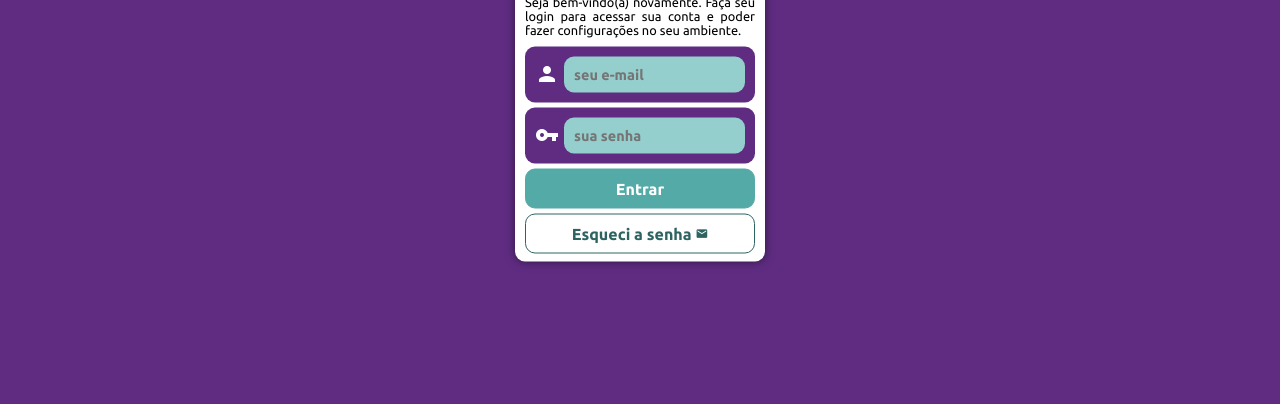
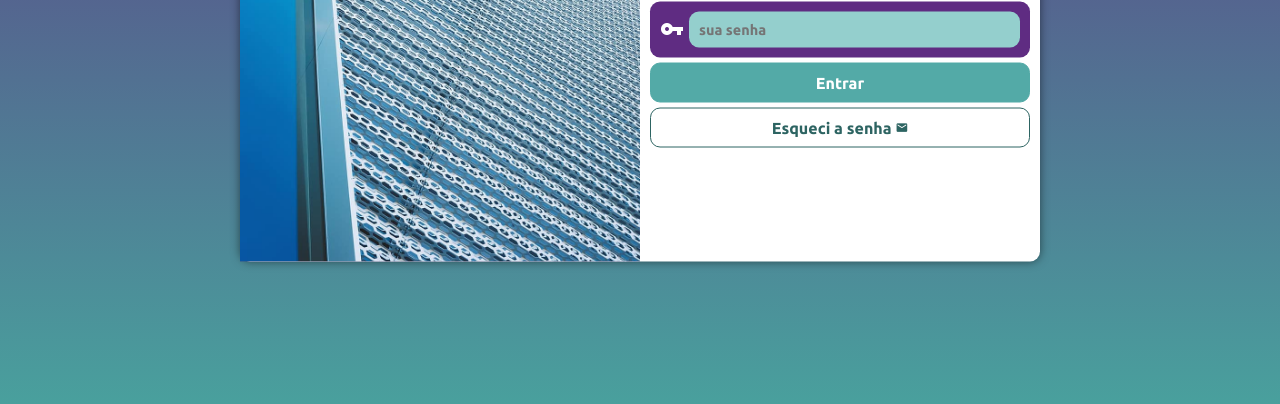
Before and after one commit to pupilo-py/projeto-login, a plain HTML site: page index.html in a window 1280 px wide. Shown: the part 396-800 px from the top of the page. Drawn offline with Linux system fonts and the light colour scheme.

Commit message:
Todas as telas

```diff
--- a/index.html
+++ b/index.html
@@ -6,6 +6,7 @@
     <meta name="viewport" content="width=device-width, initial-scale=1.0">
     <link rel="stylesheet" href="https://fonts.googleapis.com/icon?family=Material+Icons">
     <link rel="stylesheet" href="styles/style.css">
+    <link rel="stylesheet" href="styles/media-queries.css">
     <link rel="shortcut icon" href="images/favicon.ico" type="image/x-icon">
     <title>Login</title>
 </head>
--- /dev/null
+++ b/styles/media-queries.css
@@ -0,0 +1,30 @@
+@charset "UTF-8";
+@import url(root.css);
+
+@media screen and (min-width: 601px) {
+    body {
+        background-image: linear-gradient(var(--cor-background-1), var(--cor-background-2));
+    }
+
+    main > section#login {
+        display: grid;
+        grid-template-columns: 3fr 7fr;
+        align-items: center;
+        width: 80%;
+    }
+
+    main > section#login > div#imagem {
+        height: 100%;
+    }
+
+    main > section#login > div#formulario > p {
+        font-size: 0.9em;
+    }
+}
+
+@media screen and (min-width: 993px) {
+    main > section#login {
+        grid-template-columns: 1fr 1fr;
+        width: 800px;
+    }
+}
--- a/styles/root.css
+++ b/styles/root.css
@@ -4,7 +4,8 @@
 
 :root {
     --fonte-principal: Ubuntu, sans-serif;
-    --cor-background: #5f2c82;
+    --cor-background-1: #5f2c82;
+    --cor-background-2: #49a09d;
     --cor-input: #94CFCD;
     --cor-submit: #53aaa7;
     --cor-a: #2d6462;
--- a/styles/style.css
+++ b/styles/style.css
@@ -14,7 +14,7 @@ html, body, main {
 }
 
 body {
-    background-color: var(--cor-background);
+    background-color: var(--cor-background-1);
 }
 
 main {
@@ -31,10 +31,11 @@ main > section#login {
     width: 250px;
     height: 515px;
     box-shadow: 0px 0px 10px #00000080;
+    transition: width 0.3s, height 0.3s ease;
 }
 
 main > section#login > div#imagem {
-    background: var(--cor-background) url(../images/metal.jpg) left bottom no-repeat;
+    background: var(--cor-background-1) url(../images/metal.jpg) left bottom no-repeat;
     background-size: cover;
     height: 200px;
     max-width: 100%;
@@ -57,7 +58,7 @@ main > section#login > div#formulario > p {
 
 main > section#login > div#formulario > form > div.campo {
     display: flex;
-    background-color: var(--cor-background);
+    background-color: var(--cor-background-1);
     color: white;
     padding: 10px;
     margin: 5px;
```
